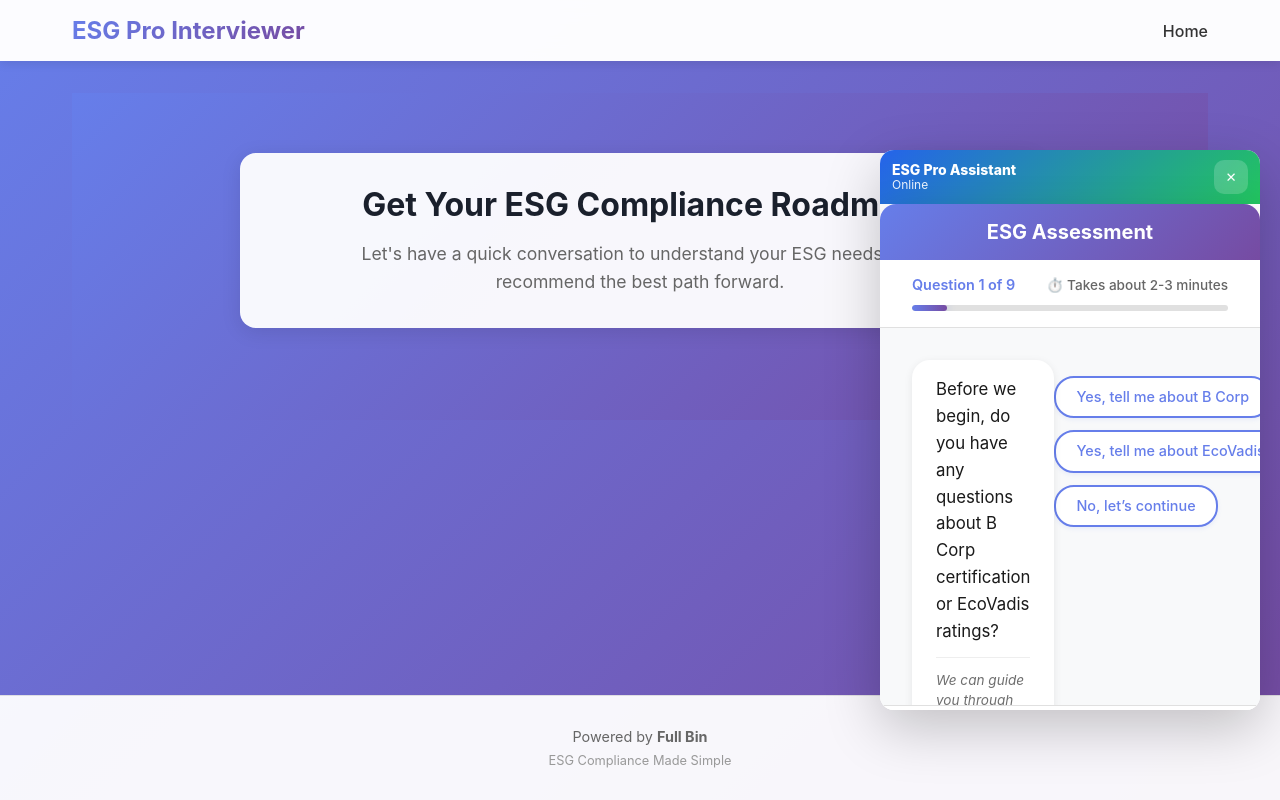
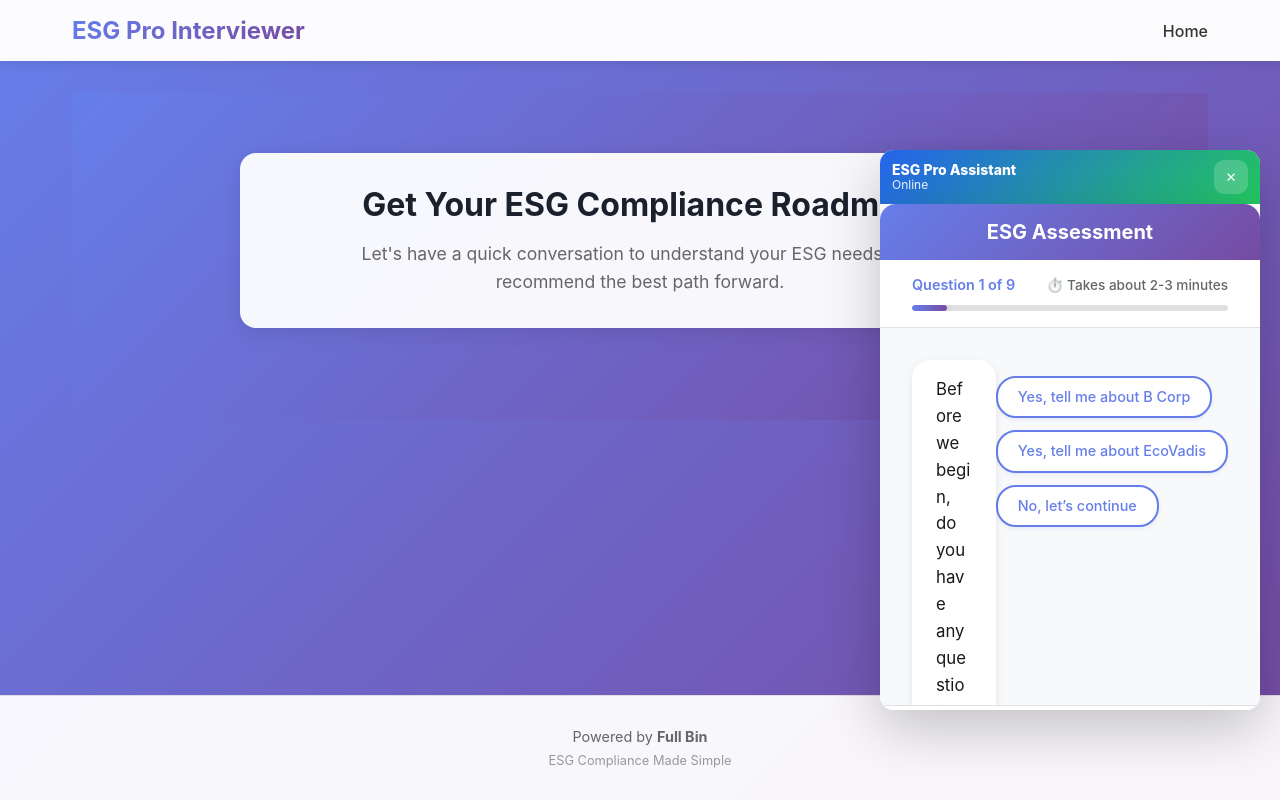
Before and after one commit to 1FBexpress/ESGPRO, a Next.js app: page / in a window 1280 px wide. Built offline with nearby package versions, Linux system fonts and the light colour scheme.

Commit message:
Update Message.module.css

```diff
--- a/styles/Message.module.css
+++ b/styles/Message.module.css
@@ -100,3 +100,27 @@
     font-size: 0.9rem;
   }
 }
+/* ===== Widget readability fixes ===== */
+.messageBubble {
+  max-width: 92% !important; /* prevent ultra-narrow bubbles */
+  word-break: break-word;
+  overflow-wrap: anywhere;
+}
+
+.botMessage,
+.userMessage {
+  max-width: 92% !important;
+}
+
+/* Make quick replies wrap nicely in narrow widget */
+.quickReplies {
+  display: flex;
+  flex-wrap: wrap;
+  gap: 8px;
+}
+
+.quickReplyButton {
+  white-space: normal;
+  line-height: 1.2;
+  max-width: 100%;
+}
```
